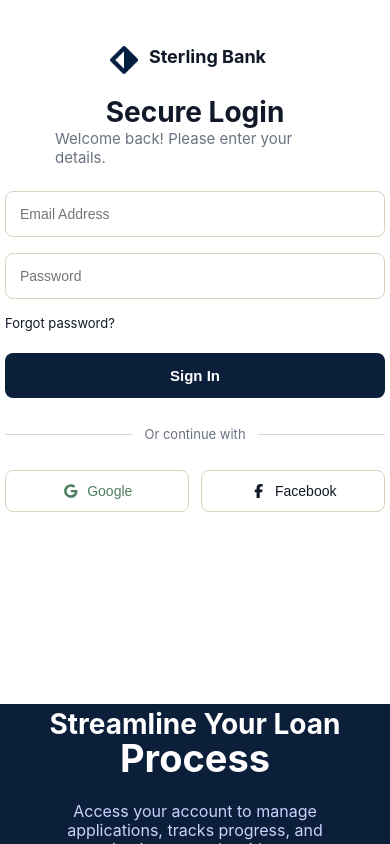
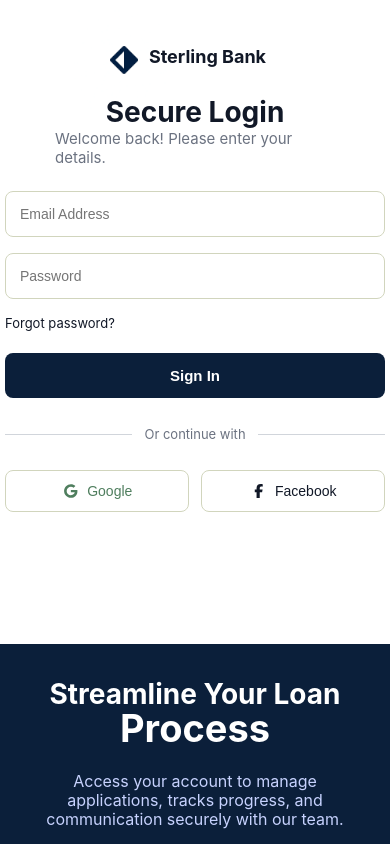
Before and after one commit to Talesoftoba/Loan-App, a React (Vite) app: page / in a window 390 px wide. Built offline with nearby package versions, Linux system fonts and the light colour scheme.

Commit message:
mobile fix 2

```diff
--- a/src/Pages/Login/Login.module.css
+++ b/src/Pages/Login/Login.module.css
@@ -22,7 +22,7 @@
     font-family: "inter", system-ui, sans-serif;
     overflow: hidden;
     position: relative;
-    --mobile-right-height: 140px;
+    --mobile-right-height: 200px;
 }
 
 .loginLeft{
@@ -270,8 +270,8 @@
        align-items: center;
 
        height: var(--mobile-right-height);
-       padding: 20px 24px;
-       padding-bottom: calc(20px + env(safe-area-inset-bottom));
+      padding: 20px 24px;
+
     }
     .rightTitle{
         font-size: 28px;
```
Also changed, not shown: src/index.css (line endings or trailing spaces).
